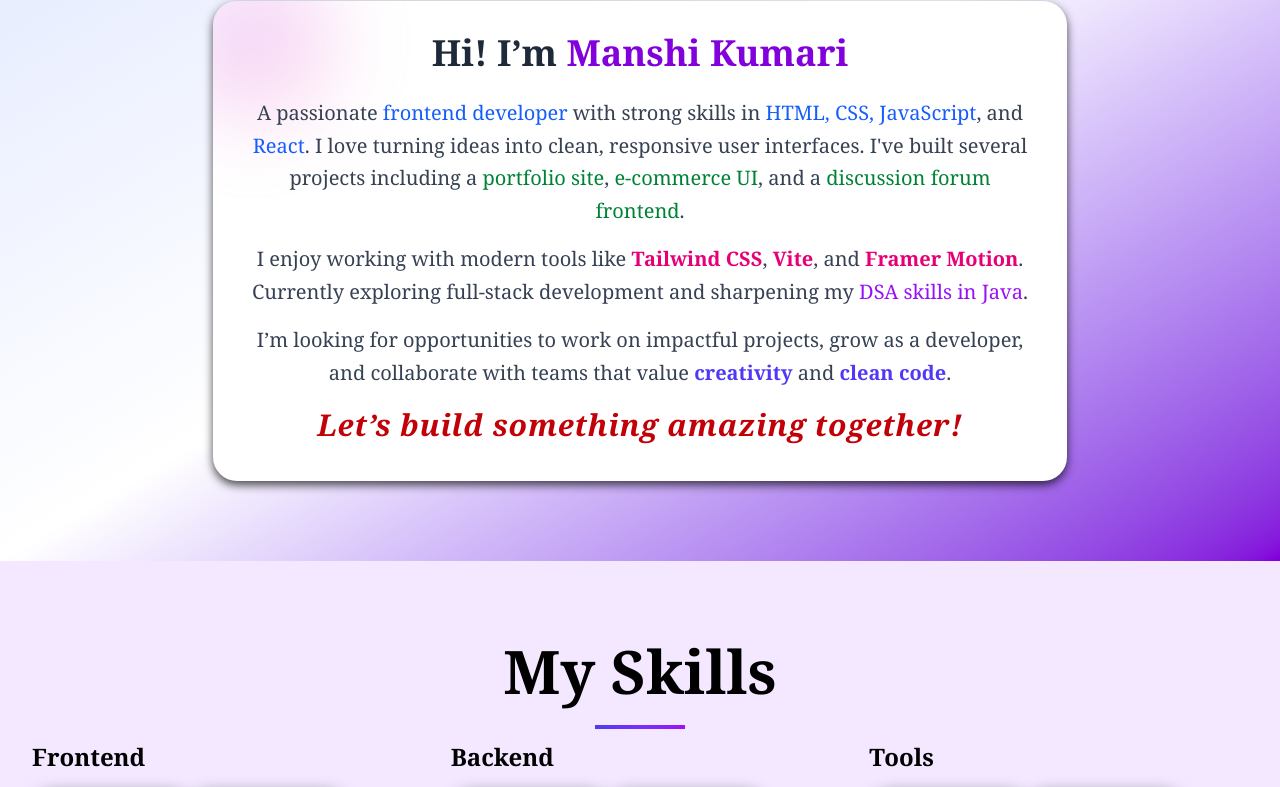
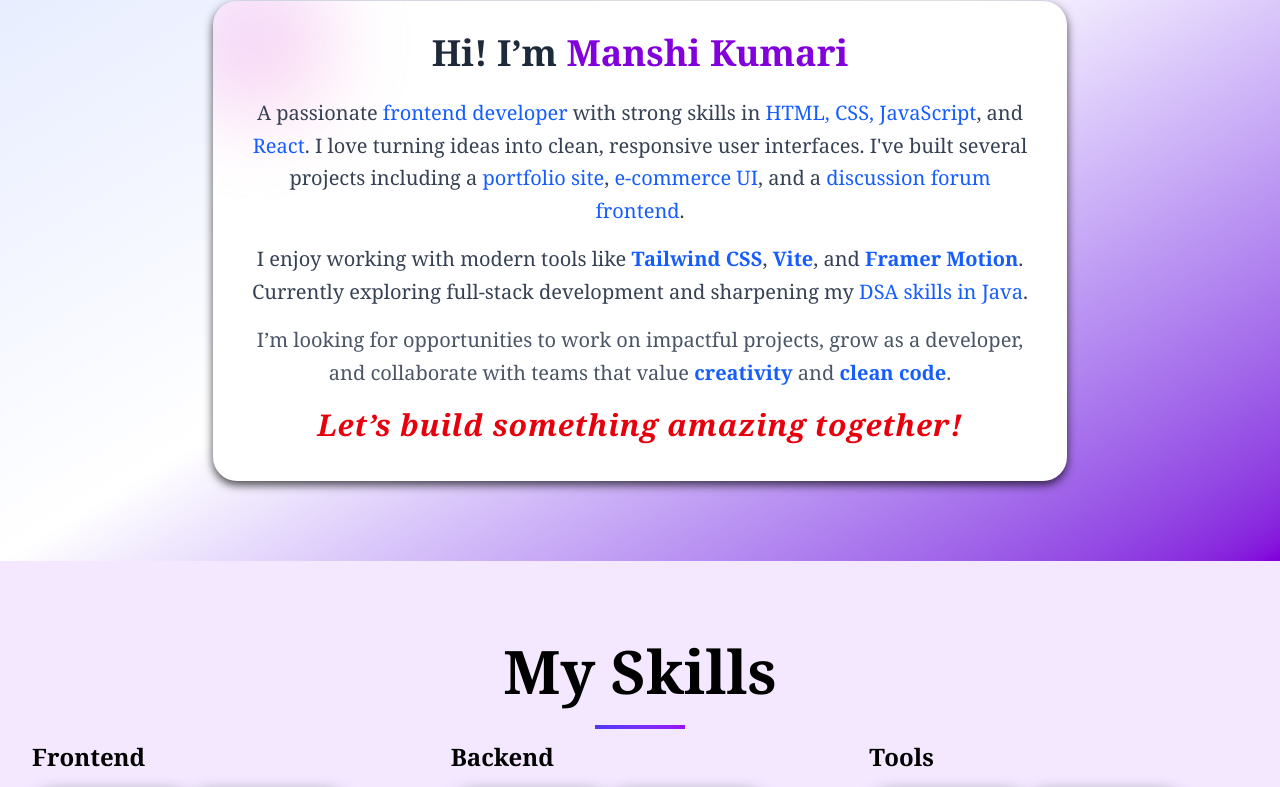
Before and after one commit to manshikumari67/PortFolio, a React (Vite) app: page / in a window 1280 px wide. Shown: the part 1003-1790 px from the top of the page. Built offline with nearby package versions, Linux system fonts and the light colour scheme.

Commit message:
Project Section and About Section Updated

```diff
--- a/src/components/About.jsx
+++ b/src/components/About.jsx
@@ -1,12 +1,4 @@
 import React from 'react'
-
-{/* <div className=' flex flex-col items-center ' >
-          <h1 className='text-7xl pt-4'>Projects</h1>
-          <div className='border-2 w-[160px] mt-2 border-purple-800'></div>
-          <div>
-            <p className='pt-3'>Here are some of my recent projects that showcase my skills and experience in web development.</p>
-          </div>
-       </div> */}
 
 const About = () => {
   return (
@@ -35,19 +27,19 @@
           </h2>
 
           <p className="text-base sm:text-lg md:text-xl text-gray-700 leading-relaxed mb-4">
-            A passionate <span className="text-blue-600 font-medium">frontend developer</span> with strong skills in <span className="text-blue-600 font-medium">HTML, CSS, JavaScript</span>, and <span className="text-blue-600 font-medium">React</span>. I love turning ideas into clean, responsive user interfaces. I've built several projects including a <span className="font-medium text-green-700">portfolio site</span>, <span className="font-medium text-green-700">e-commerce UI</span>, and a <span className="font-medium text-green-700">discussion forum frontend</span>.
+            A passionate <span className="text-blue-600 font-medium">frontend developer</span> with strong skills in <span className="text-blue-600 font-medium">HTML, CSS, JavaScript</span>, and <span className="text-blue-600 font-medium">React</span>. I love turning ideas into clean, responsive user interfaces. I've built several projects including a <span className="font-medium text-blue-600">portfolio site</span>, <span className="font-medium text-blue-600">e-commerce UI</span>, and a <span className="font-medium text-blue-600">discussion forum frontend</span>.
           </p>
 
           <p className="text-base sm:text-lg md:text-xl text-gray-700 leading-relaxed mb-4">
-            I enjoy working with modern tools like <span className="font-semibold text-pink-600">Tailwind CSS</span>, <span className="font-semibold text-pink-600">Vite</span>, and <span className="font-semibold text-pink-600">Framer Motion</span>. Currently exploring full-stack development and sharpening my <span className="text-purple-600 font-medium">DSA skills in Java</span>.
+            I enjoy working with modern tools like <span className="font-semibold text-blue-600">Tailwind CSS</span>, <span className="font-semibold text-blue-600">Vite</span>, and <span className="font-semibold text-blue-600">Framer Motion</span>. Currently exploring full-stack development and sharpening my <span className="text-blue-600 font-medium">DSA skills in Java</span>.
           </p>
 
-          <p className="text-base sm:text-lg md:text-xl text-gray-700 leading-relaxed mb-6">
-            I’m looking for opportunities to work on impactful projects, grow as a developer, and collaborate with teams that value <span className="font-semibold text-indigo-600">creativity</span> and <span className="font-semibold text-indigo-600">clean code</span>.
+          <p className="text-base sm:text-lg md:text-xl text-gray-600 leading-relaxed mb-6">
+            I’m looking for opportunities to work on impactful projects, grow as a developer, and collaborate with teams that value <span className="font-semibold text-blue-600">creativity</span> and <span className="font-semibold text-blue-600">clean code</span>.
           </p>
 
           {/* Call to action */}
-          <p className="mt-4 sm:mt-5 text-xl sm:text-2xl md:text-3xl font-semibold text-red-700 italic tracking-wide animate-bounce">
+          <p className="mt-4 sm:mt-5 text-xl sm:text-2xl md:text-3xl font-semibold text-red-600 italic tracking-wide animate-bounce">
             Let’s build something amazing together!
           </p>
         </div>
--- a/src/components/HeroSection.jsx
+++ b/src/components/HeroSection.jsx
@@ -92,7 +92,7 @@
 
       {/* Image section */}
       <div className="mt-8 md:mt-0 flex-shrink-0">
-        <div className="hero-sec-right h-[220px] w-[200px] sm:h-[280px] sm:w-[240px] md:h-[300px] md:w-[280px] lg:h-[340px] lg:w-[300px] rounded-lg overflow-hidden shadow-[0_14px_20px_rgba(0,0,0,0.8)] hover:scale-105 transition-transform duration-700">
+        <div className="hero-sec-right h-[220px] w-[200px] sm:h-[260px] sm:w-[240px] md:h-[280px] md:w-[260px] lg:h-[300px] lg:w-[280px] rounded-lg overflow-hidden shadow-[0_14px_20px_rgba(0,0,0,0.8)] hover:scale-105 transition-transform duration-700">
           <img
             src={Image}
             alt="Hero Section"
--- a/src/components/Projects.jsx
+++ b/src/components/Projects.jsx
@@ -22,16 +22,17 @@
 
   return (
     <div id='project' className='h-full w-full bg-gradient-to-br from-purple-600 via-white to-indigo-300 py-20'>
-      <div className='flex flex-col items-center'>
-        <h1 className='text-7xl pt-4'>Projects</h1>
-        <div className='border-2 w-[160px] mt-2 border-purple-800'></div>
-        <p className='pt-3'>Here are some of my recent projects that showcase my skills and experience in web development.</p>
+      <div className="container mx-auto px-4 sm:px-8 lg:px-8">
+        <div className='flex flex-col items-center'>
+          <h1 className='text-7xl pt-4'>Projects</h1>
+          <div className='border-2 w-[160px] mt-2 border-purple-800'></div>
+          <p className='pt-3 '>Here are some of my recent projects that showcase my skills and experience in web development.</p>
+        </div>
       </div>
-
       <div className='mt-10 flex flex-col gap-10'>
 
         {/* Project 1 */}
-        <div className="relative w-[70%] h-[415px] mt-5 rounded-lg shadow-[0px_0px_40px_#1f1f1f] ml-[30px] group overflow-hidden sm:w-[70%] sm:ml-[5%]">
+        <div className="relative w-[70%] h-[415px] max-sm:w-[90%] max-sm:h-[250px] mt-5 rounded-lg shadow-[0px_0px_40px_#1f1f1f] ml-[30px] group overflow-hidden sm:w-[70%] sm:ml-[5%]">
           <video className="absolute inset-0 w-full h-full object-cover" src={HireNext} autoPlay loop muted />
           <div className="absolute inset-0 z-0">
             <div className="h-full w-0 bg-gray-800 opacity-60 group-hover:w-full transition-all duration-500 ease-in-out"></div>
@@ -73,7 +74,7 @@
         </div>
 
         {/* Project 2 */}
-        <div className="relative w-[70%] h-[415px] mt-[50px] shadow-[0px_0px_40px_#1f1f1f] rounded-lg ml-auto mr-[30px] group overflow-hidden sm:w-[70%] sm:mr-auto">
+        <div className="relative w-[70%] h-[415px] max-sm:w-[90%] max-sm:h-[250px] mt-[50px] shadow-[0px_0px_40px_#1f1f1f] rounded-lg ml-auto mr-[30px] group overflow-hidden sm:w-[70%] sm:mr-auto">
           <video className="absolute inset-0 w-full h-full object-cover z-0" src={AquaVeda} autoPlay loop muted />
           <div className="absolute inset-0 z-10">
             <div className="h-full w-0 bg-gray-800 opacity-60 group-hover:w-full transition-all duration-500 ease-in-out"></div>
@@ -115,7 +116,7 @@
         </div>
 
          {/* Project 3 */}
-        <div className="relative w-[70%] h-[415px] mt-5 rounded-lg shadow-[0px_0px_40px_#1f1f1f] ml-[30px] group overflow-hidden sm:w-[70%] sm:ml-[5%]">
+        <div className="relative w-[70%] h-[415px] max-sm:w-[90%] max-sm:h-[250px] mt-5 rounded-lg shadow-[0px_0px_40px_#1f1f1f] ml-[30px] group overflow-hidden sm:w-[70%] sm:ml-[5%]">
           <video className="absolute inset-0 w-full h-full object-cover z-0" src={ShoppingCart} autoPlay loop muted />
           <div className="absolute inset-0 z-10">
             <div className="h-full w-0 bg-gray-800 opacity-60 group-hover:w-full transition-all duration-500 ease-in-out"></div>
@@ -161,7 +162,7 @@
 
 
          {/* Project 4 */}
-        <div className="relative w-[70%] h-[415px] mt-[50px] shadow-[0px_0px_40px_#1f1f1f] rounded-lg ml-auto mr-[30px] group overflow-hidden sm:w-[70%] sm:mr-auto">
+        <div className="relative w-[70%] h-[415px] max-sm:w-[90%] max-sm:h-[250px] mt-[50px] shadow-[0px_0px_40px_#1f1f1f] rounded-lg ml-auto mr-[30px] group overflow-hidden sm:w-[70%] sm:mr-auto">
           <video className="absolute inset-0 w-full h-full object-cover z-0" src={Course} autoPlay loop muted />
           <div className="absolute inset-0 z-10">
             <div className="h-full w-0 bg-gray-800 opacity-60 group-hover:w-full transition-all duration-500 ease-in-out"></div>
```
